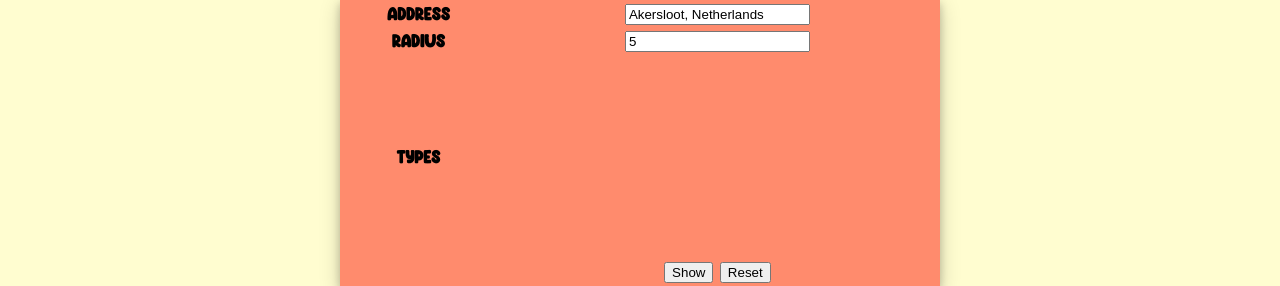
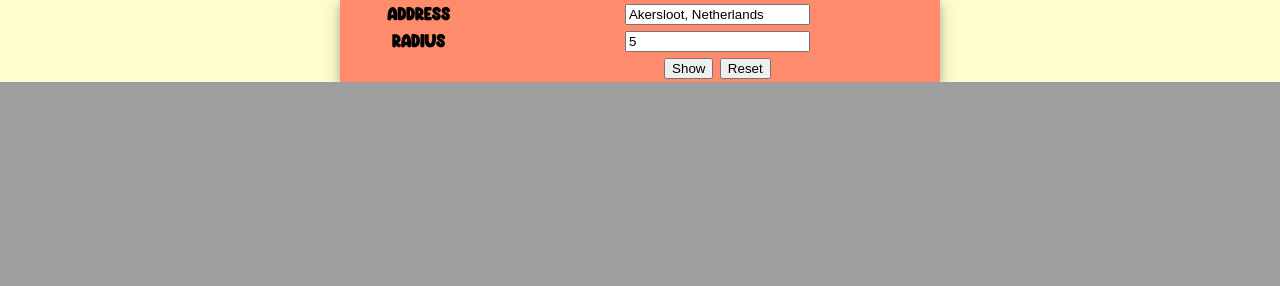
Before and after one commit to RiddSarav/FinalHackathonProject, a Flask app: page /testing in a window 1280 px wide. Shown: the part 722-1008 px from the top of the page. After the commit the page ends 804 px from the top, so only its background shows below. Run offline with Flask 2, Linux system fonts and the light colour scheme; some libraries are stand-ins or nearby versions.

Commit message:
Update resultsinbetaDONTUSETHIS.html

```diff
--- a/templates/resultsinbetaDONTUSETHIS.html
+++ b/templates/resultsinbetaDONTUSETHIS.html
@@ -152,14 +152,6 @@
                </td>
            </tr>
            <tr>
-               <th>Types</th>
-               <td>
-                   <div id="type_holder" style="height: 200px; overflow-y: scroll;">
-                       <!-- Dynamic Content -->
-                   </div>
-               </td>
-           </tr>
-           <tr>
                <td></td>
                <td>
                    <input type="button" value="Show" id="submit" onclick="renderMap();">
```
